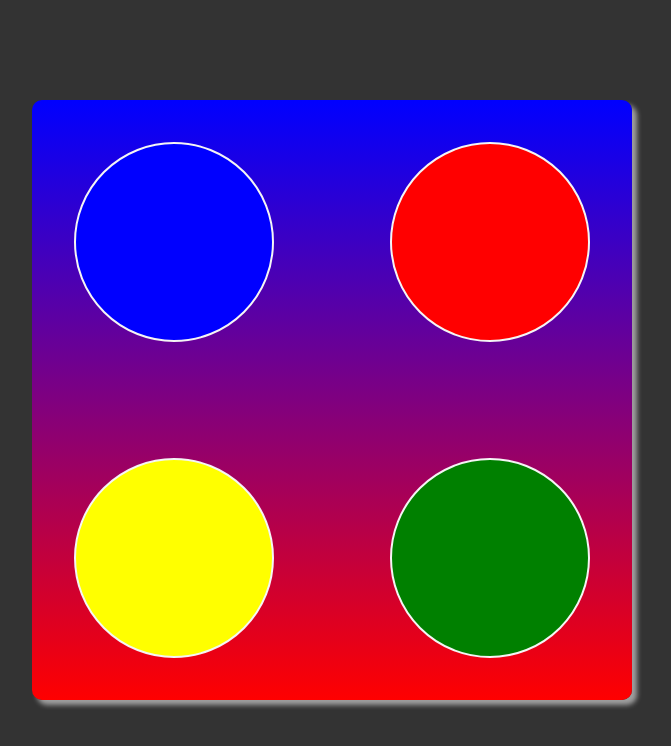
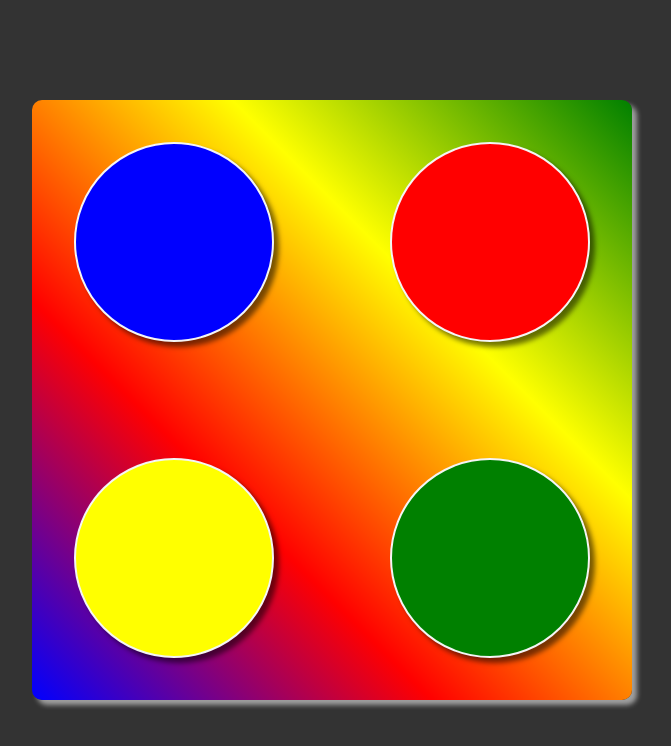
Before and after one commit to jrnoded/CSSStuff12, a plain HTML site: page HasChallenge/index.html in a window 1280 px wide. Shown: the whole page, without its empty margins (308-979 px from the left). Drawn offline with Linux system fonts and the light colour scheme.

Commit message:
Add multicolor gradient

```diff
--- a/HasChallenge/style.css
+++ b/HasChallenge/style.css
@@ -59,7 +59,7 @@ li {
     width: 600px;
     aspect-ratio: 1 / 1;
     background: whitesmoke;
-    background: linear-gradient(blue,red);
+    background: linear-gradient(45deg, blue,red, yellow, green);
     display: grid;
     grid-template-columns: repeat(2, 1fr);
     place-items: center;
@@ -80,6 +80,7 @@ li {
     cursor: pointer;
     border: 2px solid whitesmoke;
     transition: 500ms;
+    box-shadow: 5px 5px 5px hsla(0, 0%, 0%, 0.533);
 }
 .card h2 {
     font-size: 2rem;
@@ -89,7 +90,7 @@ li {
     background: black;
 }
 #mainview:has(.card:hover) {
-    background: linear-gradient(90deg,red,blue);
+    background: linear-gradient(135deg,green, yellow, red,blue);
 
 }
 
```
